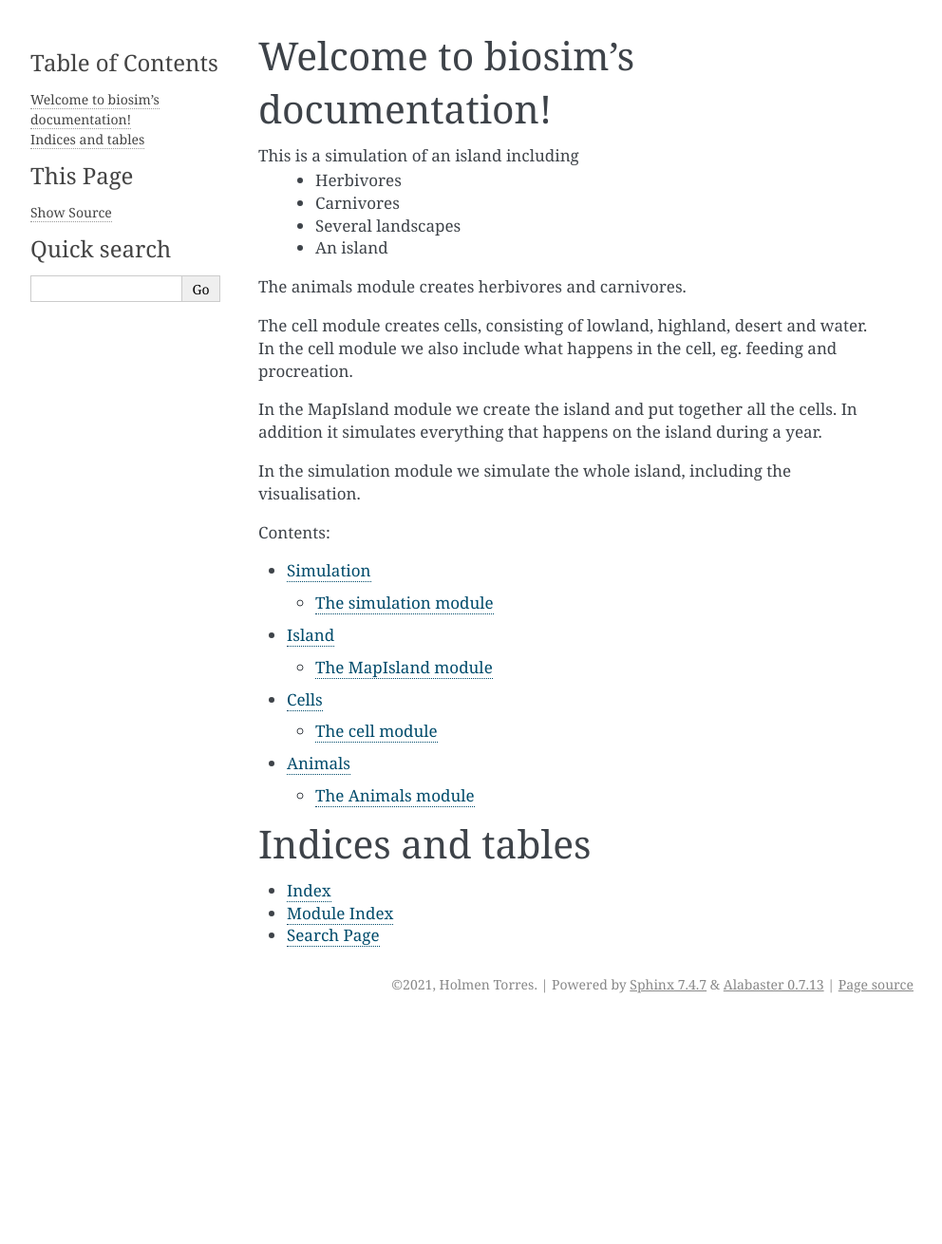
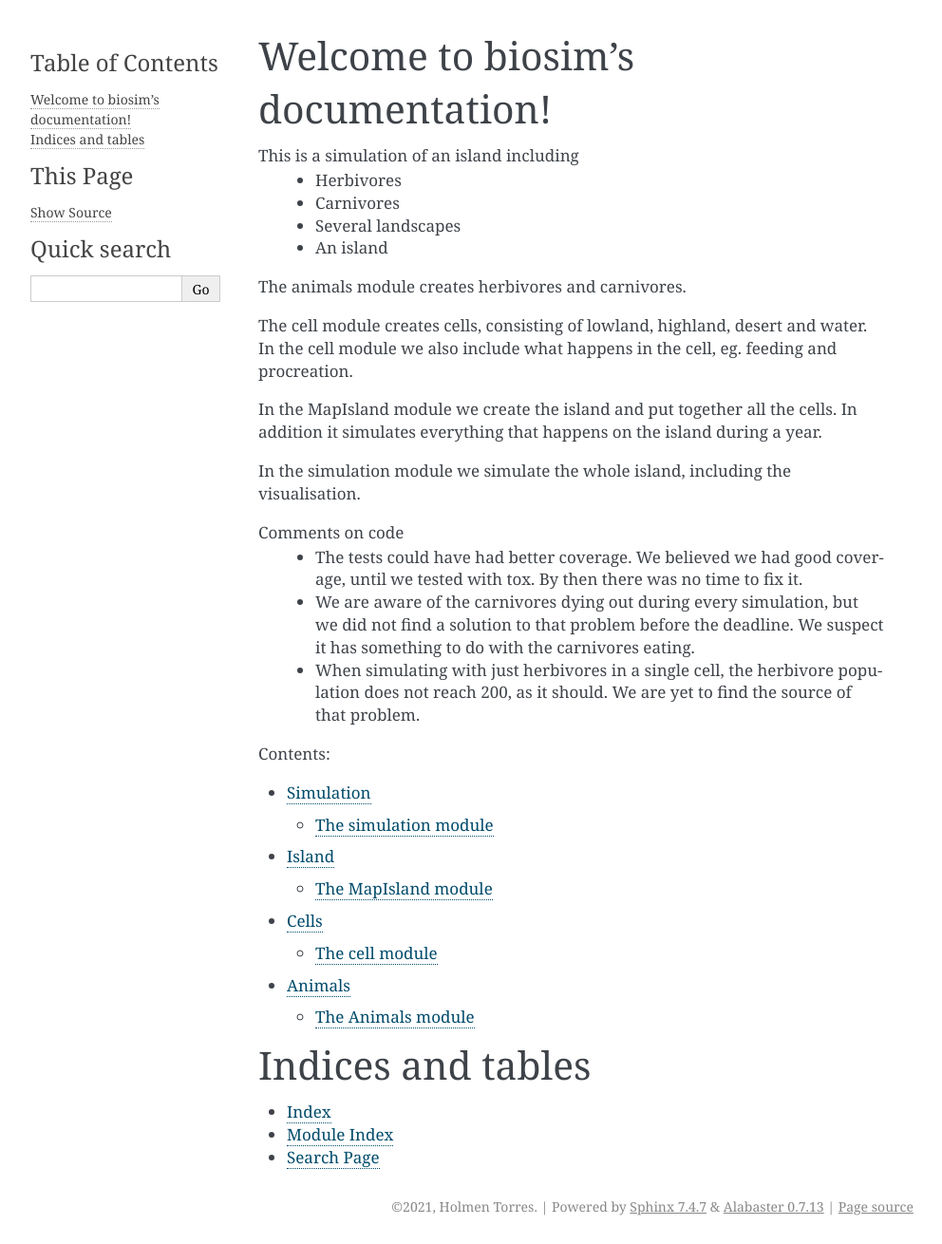
Before and after one commit to joridho/biosim, a Sphinx documentation site: the page built from docs/index.rst, in a window 1280 px wide. Shown: the whole page at 95% size, without its empty margins (148-1140 px from the left). Built offline with Sphinx 7.4.7, drawn with Linux system fonts in a browser that asks for light colours; before the commit the page ends 1076 px from its top, so only the background shows below that.

Commit message:
finpussing

```diff
--- a/docs/index.rst
+++ b/docs/index.rst
@@ -25,6 +25,19 @@ that happens on the island during a year.
 In the simulation module we simulate the whole island,
 including the visualisation.
 
+Comments on code
+ * The tests could have had better coverage. We believed
+   we had good coverage, until we tested with  tox. By then
+   there was no time to fix it.
+ * We are aware of the carnivores dying out during every
+   simulation, but we did not find a solution to that
+   problem before the deadline. We suspect it has something
+   to do with the carnivores eating.
+ * When simulating with just herbivores in a single cell,
+   the herbivore population does not reach 200, as it should.
+   We are yet to find the source of that problem.
+
+
 
 .. toctree::
    :maxdepth: 2
```
Also changed, not shown: setup.cfg (+7 -6 lines).
